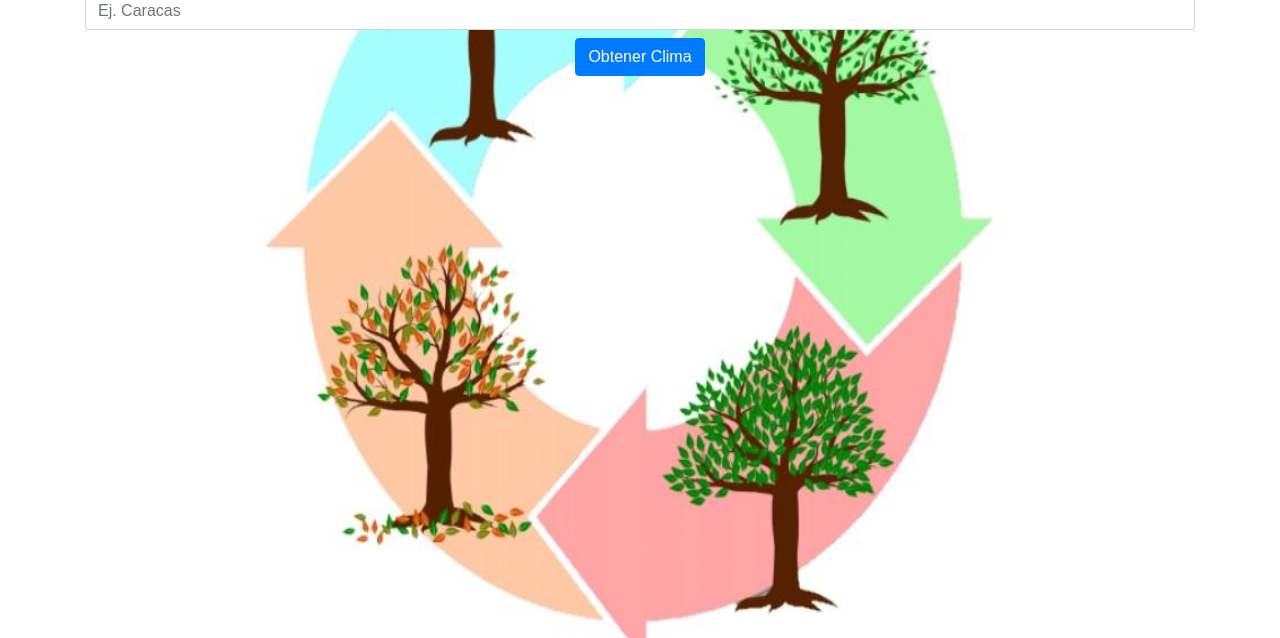
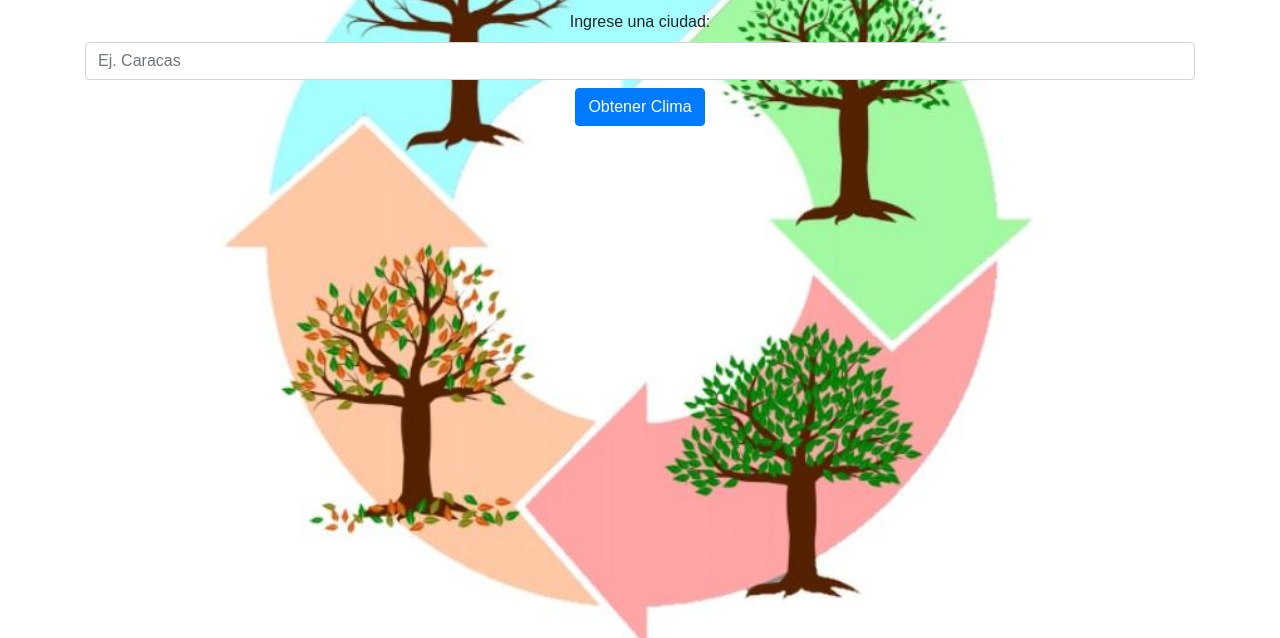
Before and after one commit to Sabathafanador/wao-clima, a plain HTML site: page index.html in a window 1280 px wide. Shown: the part 162-800 px from the top of the page. Drawn offline with nearby package versions, Linux system fonts and the light colour scheme; files whose address does not match are found by name.

Commit message:
con responsivo

```diff
--- a/css/styles.css
+++ b/css/styles.css
@@ -25,3 +25,24 @@ body {
   #weatherResult img {
     max-width: 200px;
   }
+
+/* Estilos para dispositivos móviles */
+@media (max-width: 767px) {
+  body {
+    margin: 10px; /* Reduce el margen en dispositivos móviles */
+  }
+}
+
+/* Estilos para tabletas y pantallas más grandes */
+@media (min-width: 768px) {
+  body {
+    background-size: 100%; /* Ajusta la imagen al tamaño de la ventana */
+  }
+}
+
+/* Estilos para pantallas más grandes (por ejemplo, computadoras de escritorio) */
+@media (min-width: 992px) {
+  #app {
+    margin-top: 100px; /* Ajusta el margen superior para pantallas más grandes */
+  }
+}
```
